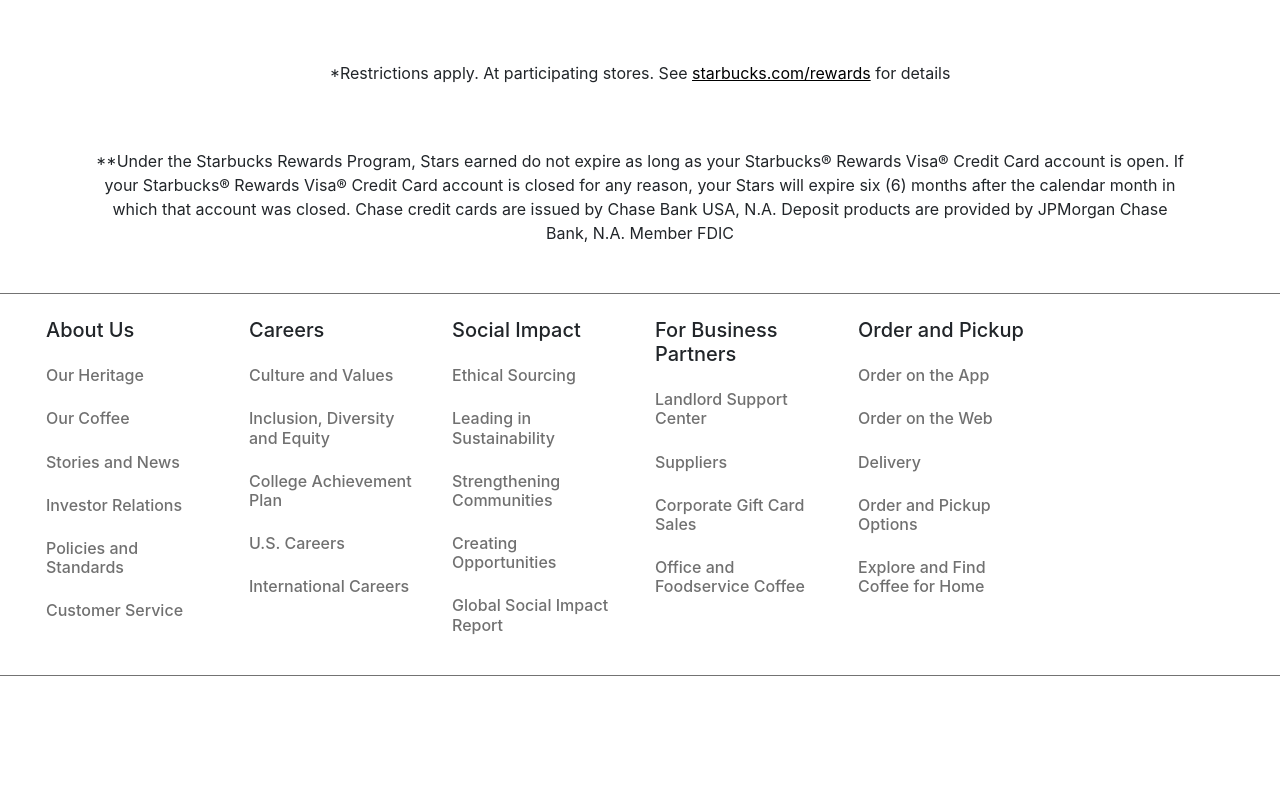
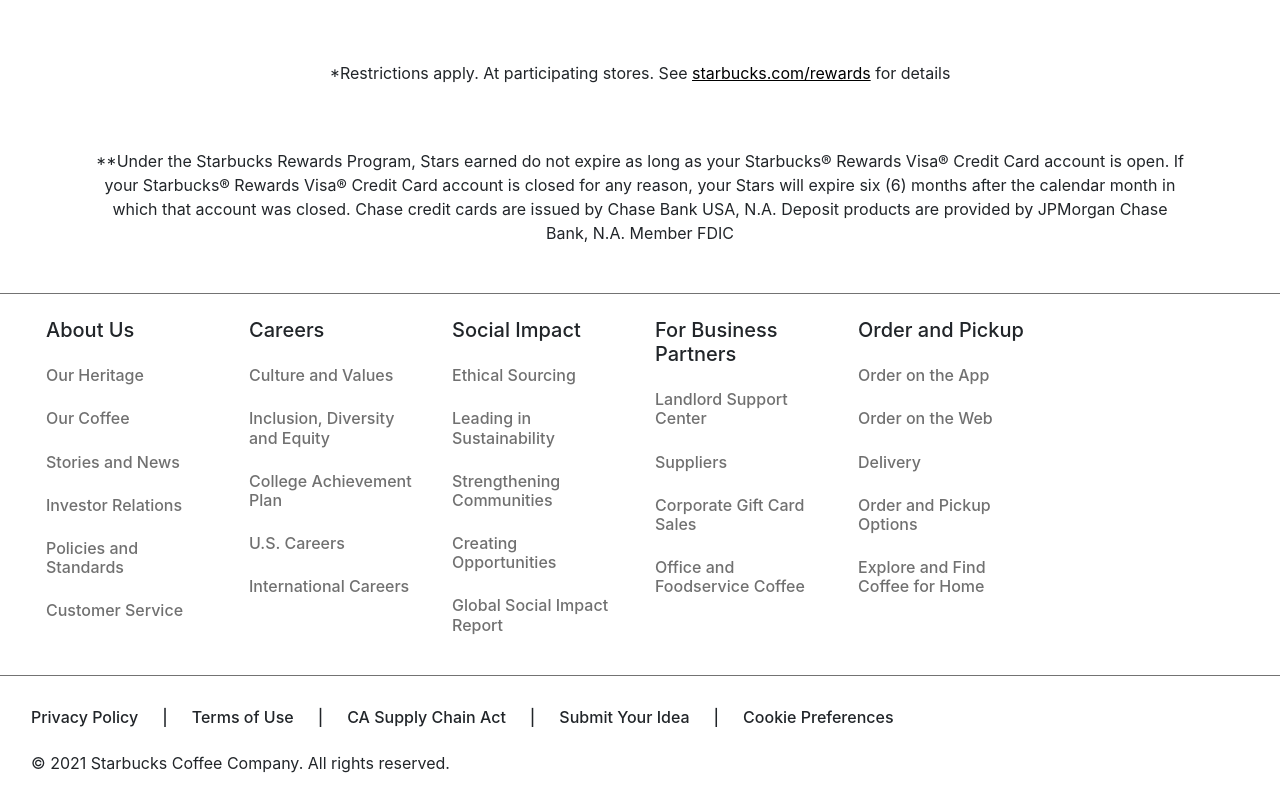
Before and after one commit to laeeqfatima/starbucks-clone, a plain HTML site: page index.html in a window 1280 px wide. Shown: the part 3125-3916 px from the top of the page. Before the commit the page ends 3817 px from the top, so only its background shows below. Drawn offline with nearby package versions, Linux system fonts and the light colour scheme.

Commit message:
Modified html file

```diff
--- a/index.html
+++ b/index.html
@@ -324,6 +324,28 @@
 
 <hr>
 
+<!------footer------->
+
+<div class="container-fluid">
+  <div class="row d-flex m-3 pt-3">
+    <h6 class="pr-4">Privacy Policy</h6>
+    <h6 class="pr-4">|</h6>
+    <h6 class="pr-4">Terms of Use</h6>
+    <h6 class="pr-4">|</h6>
+    <h6 class="pr-4">CA Supply Chain Act</h6>
+    <h6 class="pr-4">|</h6>
+    <h6 class="pr-4">Submit Your Idea</h6>
+    <h6 class="pr-4">|</h6>
+    <h6 class="pr-4">Cookie Preferences</h6>
+
+  </div>
+</div>
+
+<div class="container-fluid">
+  <footer class="m-3">&copy; 2021 Starbucks Coffee Company. All rights reserved.</footer>
+
+</div>
+
 
 
 <script src="https://code.jquery.com/jquery-3.2.1.slim.min.js"></script>
```
